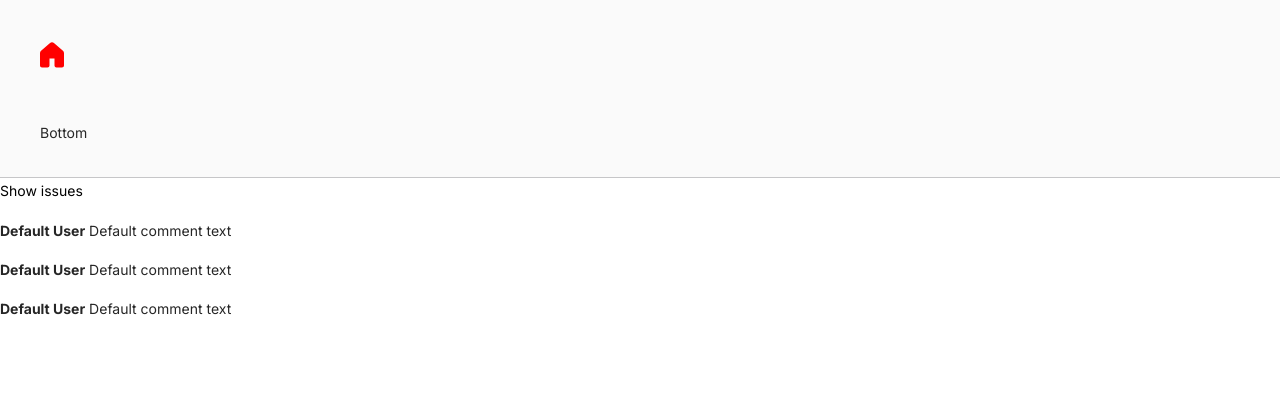
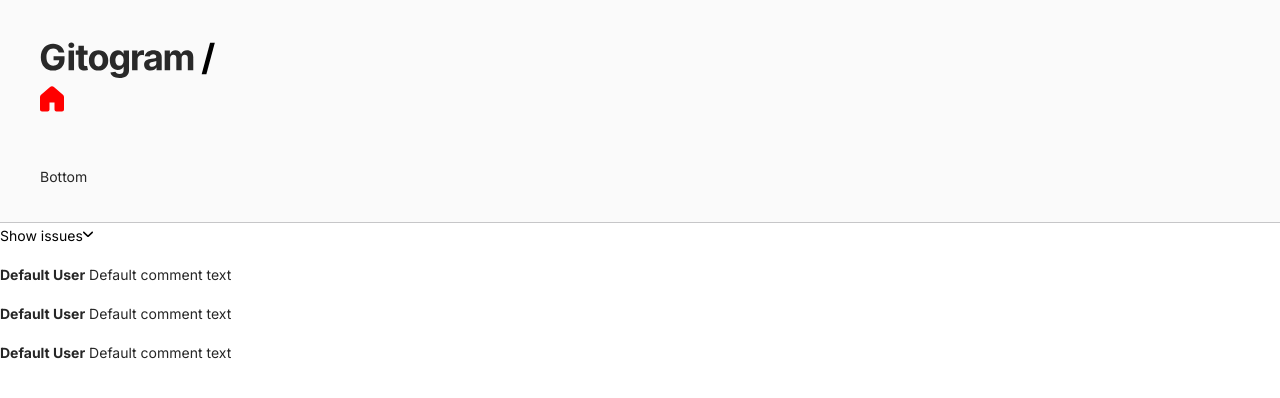
Before and after one commit to almaz-12/gitogram, a Vue app: page / in a window 1280 px wide. Shown: the top 398 px of the page. Built offline with nearby package versions, Linux system fonts and the light colour scheme.

Commit message:
add logo component

```diff
--- /dev/null
+++ b/src/components/logo/Logo.vue
@@ -0,0 +1,27 @@
+<template>
+  <div class="logo">
+    <svg width="175" height="37" viewBox="0 0 175 37" fill="none" xmlns="http://www.w3.org/2000/svg">
+      <path d="M18.6664 10.4756H24.3009C23.5838 5.28933 19.0122 1.63971 13.0832 1.63971C6.15528 1.63971 0.815308 6.63393 0.815308 15.1369C0.815308 23.435 5.80953 28.5829 13.1984 28.5829C19.819 28.5829 24.5443 24.3954 24.5443 17.4931V14.1893H13.5698V18.3639H19.2043C19.1274 21.6166 16.9121 23.6783 13.224 23.6783C9.06217 23.6783 6.43701 20.5665 6.43701 15.0857C6.43701 9.63046 9.16462 6.54429 13.1728 6.54429C16.0285 6.54429 17.9621 8.01694 18.6664 10.4756Z" fill="#292929"/>
+      <path d="M28.5773 28.2243H34.0325V8.55478H28.5773V28.2243ZM31.3177 6.01925C32.944 6.01925 34.2758 4.7771 34.2758 3.25322C34.2758 1.74215 32.944 0.5 31.3177 0.5C29.7042 0.5 28.3724 1.74215 28.3724 3.25322C28.3724 4.7771 29.7042 6.01925 31.3177 6.01925Z" fill="#292929"/>
+      <path d="M47.6026 8.55478H43.9017V3.84229H38.4465V8.55478H35.7573V12.6526H38.4465V22.8972C38.4209 26.7517 41.046 28.6597 45.003 28.4932C46.4116 28.442 47.4105 28.1603 47.9611 27.981L47.1031 23.9216C46.8342 23.9728 46.258 24.1009 45.7457 24.1009C44.6572 24.1009 43.9017 23.6911 43.9017 22.18V12.6526H47.6026V8.55478Z" fill="#292929"/>
+      <path d="M58.5699 28.6085C64.5373 28.6085 68.251 24.5235 68.251 18.4664C68.251 12.3709 64.5373 8.29867 58.5699 8.29867C52.6024 8.29867 48.8888 12.3709 48.8888 18.4664C48.8888 24.5235 52.6024 28.6085 58.5699 28.6085ZM58.5955 24.3826C55.8422 24.3826 54.4336 21.8599 54.4336 18.428C54.4336 14.996 55.8422 12.4605 58.5955 12.4605C61.2975 12.4605 62.7061 14.996 62.7061 18.428C62.7061 21.8599 61.2975 24.3826 58.5955 24.3826Z" fill="#292929"/>
+      <path d="M79.3975 36.0102C85.0192 36.0102 89.0146 33.449 89.0146 28.4164V8.55478H83.5978V11.8586H83.3929C82.663 10.2579 81.0623 8.29867 77.7712 8.29867C73.4557 8.29867 69.8061 11.6538 69.8061 18.3511C69.8061 24.8948 73.3533 27.9426 77.784 27.9426C80.9214 27.9426 82.6758 26.3675 83.3929 24.7412H83.6234V28.3396C83.6234 31.0416 81.8947 32.0916 79.5256 32.0916C77.1181 32.0916 75.9016 31.0416 75.4534 29.8506L70.4079 30.5293C71.061 33.6283 74.096 36.0102 79.3975 36.0102ZM79.5128 23.8448C76.8364 23.8448 75.3766 21.719 75.3766 18.3255C75.3766 14.9832 76.8108 12.6398 79.5128 12.6398C82.1636 12.6398 83.649 14.8808 83.649 18.3255C83.649 21.7959 82.138 23.8448 79.5128 23.8448Z" fill="#292929"/>
+      <path d="M92.0936 28.2243H97.5488V17.0962C97.5488 14.6759 99.316 13.0112 101.723 13.0112C102.479 13.0112 103.516 13.1392 104.029 13.3057V8.46514C103.542 8.34989 102.863 8.27305 102.313 8.27305C100.11 8.27305 98.3044 9.55362 97.5873 11.9867H97.3824V8.55478H92.0936V28.2243Z" fill="#292929"/>
+      <path d="M110.632 28.5957C113.539 28.5957 115.422 27.3279 116.382 25.4967H116.536V28.2243H121.709V14.9576C121.709 10.2707 117.739 8.29867 113.36 8.29867C108.647 8.29867 105.548 10.5525 104.793 14.1381L109.838 14.5478C110.21 13.2417 111.375 12.2812 113.334 12.2812C115.191 12.2812 116.254 13.2161 116.254 14.8296V14.9064C116.254 16.1742 114.909 16.3406 111.49 16.6736C107.597 17.0321 104.101 18.3383 104.101 22.7307C104.101 26.6236 106.88 28.5957 110.632 28.5957ZM112.195 24.8308C110.517 24.8308 109.313 24.0497 109.313 22.5514C109.313 21.0147 110.581 20.2592 112.502 19.9903C113.693 19.8238 115.639 19.5421 116.292 19.1067V21.194C116.292 23.2557 114.589 24.8308 112.195 24.8308Z" fill="#292929"/>
+      <path d="M124.679 28.2243H130.135V16.4175C130.135 14.2405 131.518 12.7935 133.336 12.7935C135.129 12.7935 136.333 14.0228 136.333 15.9565V28.2243H141.621V16.2126C141.621 14.1765 142.787 12.7935 144.771 12.7935C146.513 12.7935 147.819 13.8819 147.819 16.0717V28.2243H153.262V14.996C153.262 10.7317 150.726 8.29867 147.064 8.29867C144.182 8.29867 141.941 9.77132 141.135 12.0251H140.93C140.302 9.74571 138.292 8.29867 135.59 8.29867C132.939 8.29867 130.929 9.70729 130.109 12.0251H129.878V8.55478H124.679V28.2243Z" fill="#292929"/>
+      <path d="M174.815 0.768919H170.116L161.664 32.1685H166.364L174.815 0.768919Z" fill="currentColor"/>
+    </svg>
+  </div>
+</template>
+
+<script>
+export default {
+  name: 'Logo'
+}
+</script>
+
+<style scoped>
+  .logo {
+    color: #000;
+  }
+</style>
--- /dev/null
+++ b/src/components/logo/index.js
@@ -0,0 +1 @@
+export { default as Logo } from './Logo.vue'
--- a/src/components/toggler/Toggler.vue
+++ b/src/components/toggler/Toggler.vue
@@ -2,7 +2,7 @@
   <button :class="['toggler-btn',{active: isActive}]" @click="onToggle">
     <span class="toggler-text">{{!this.isActive ? 'Show' : 'Hide'}} issues</span>
     <span class="toggler-icon">
-      <Icon name="Toggler"/>
+      <Icon name="Triangle"/>
     </span>
   </button>
 </template>
@@ -12,6 +12,7 @@ import { Icon } from '../../icons'
 
 export default {
   name: 'Toggler',
+  emits: ['onToggle'],
   components: {
     Icon
   },
@@ -41,7 +42,7 @@ export default {
     width: 10px;
     transform: rotate(180deg);
   }
-  &.active {
+  &-btn.active {
     .toggler-icon {
       transform: rotate(0deg);
     }
--- a/src/pages/feeds/Feeds.vue
+++ b/src/pages/feeds/Feeds.vue
@@ -2,9 +2,15 @@
   <div>
     <PageHeader>
       <template #top>
-        <div class="icon">
-          <Icon name="Home"/>
-        </div>
+        <Logo/>
+        <ul class="icons">
+          <div class="icon">
+            <Icon name="Home"/>
+          </div>
+          <div class="icon">
+            <Icon name="Logout"/>
+          </div>
+        </ul>
       </template>
       <template #bottom>Bottom</template>
     </PageHeader>
@@ -12,7 +18,8 @@
     </div>
 </template>
 <script>
-import { PageHeader } from '../../components/page-header'
+import { PageHeader } from '../../components/pageHeader'
+import { Logo } from '../../components/logo'
 import { FeedItem } from '../../components/feed'
 import { Icon } from '../../icons'
 export default {
@@ -20,7 +27,8 @@ export default {
   components: {
     PageHeader,
     Icon,
-    FeedItem
+    FeedItem,
+    Logo
   }
 }
 </script>
```
Also changed, not shown: src/components/pageHeader/PageHeader.vue (renamed from src/components/page-header/PageHeader.vue), src/components/pageHeader/index.js (renamed from src/components/page-header/index.js).
